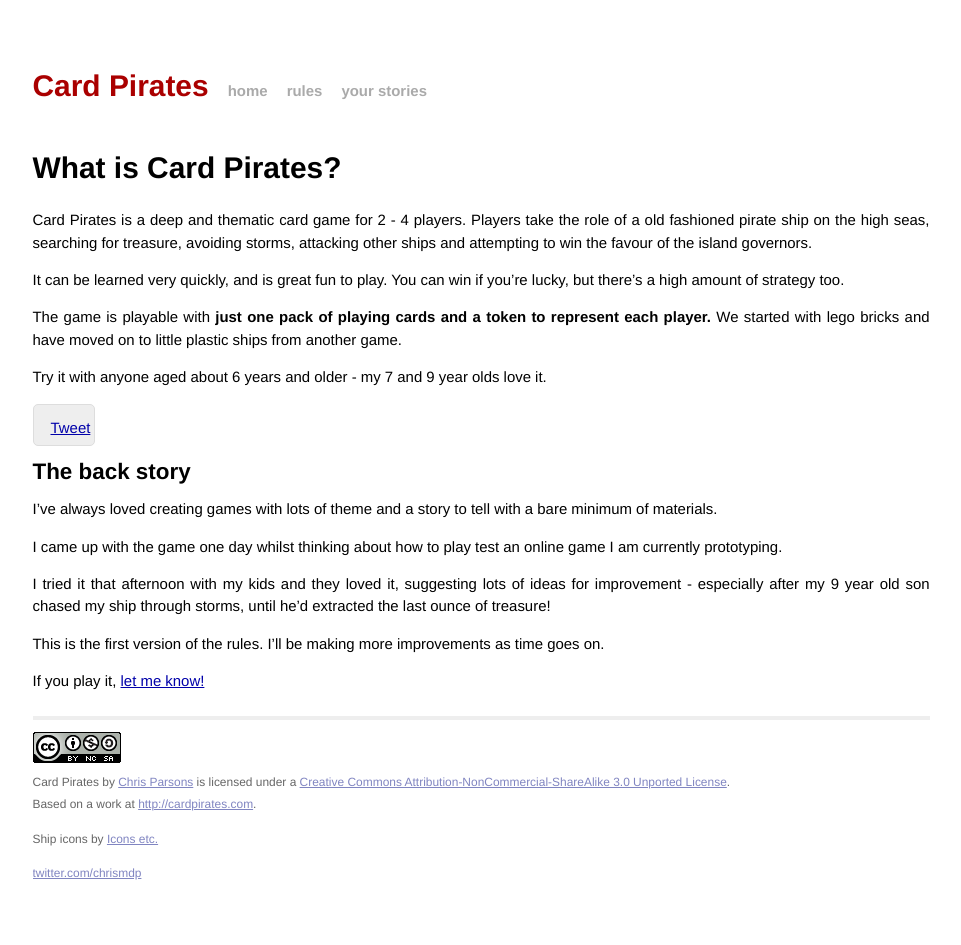
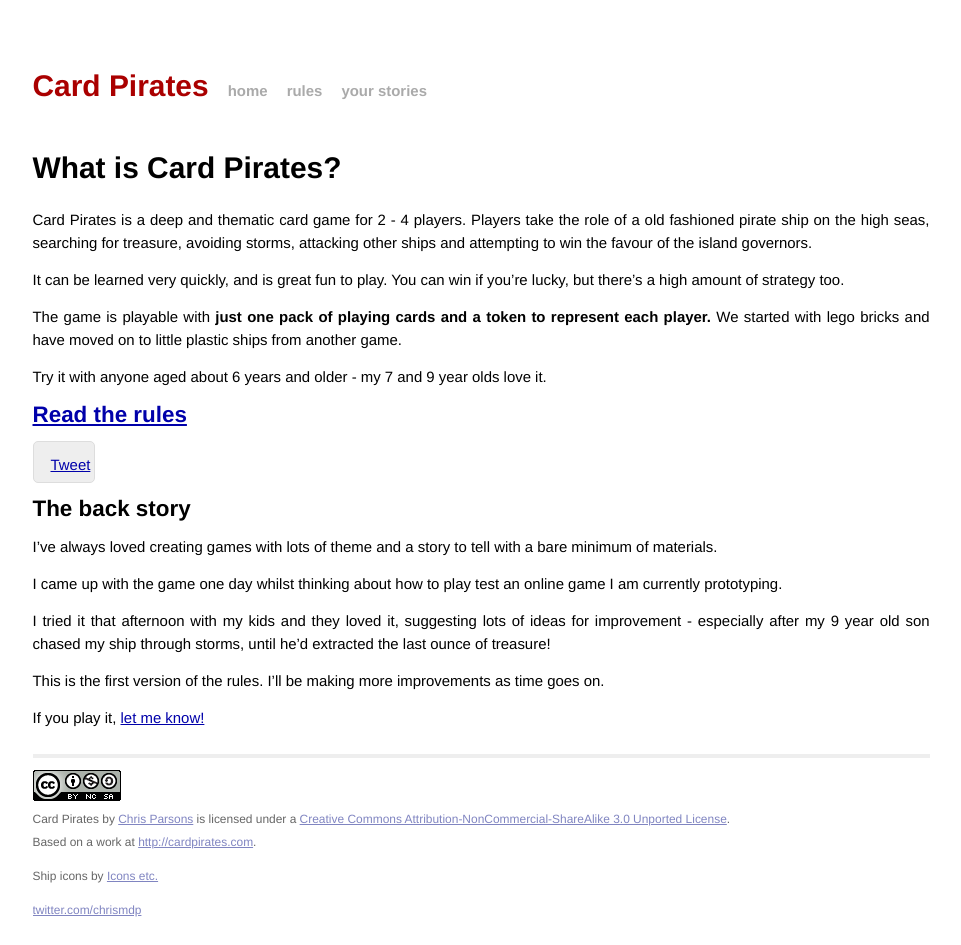
Before and after one commit to chrismdp/cardpirates, a Jekyll site: the page built from index.md, in a window 1280 px wide. Shown: the whole page, without its empty margins (159-1120 px from the left). Built offline with Jekyll 4.4.1, drawn with Linux system fonts in a browser that asks for light colours; comment, search, counter and statistics services are not loaded.

Commit message:
Tweak discussions + rules url

```diff
--- a/css/main.css
+++ b/css/main.css
@@ -165,6 +165,6 @@ ul.posts span {
   background: #eee;
   border: 1px solid #ddd;
   padding: 10px 0 4px 15px;
-  margin: 0em 200px 1em 0px;
+  margin: 1em 200px 1em 0px;
   border-radius: 5px;
 }
--- a/index.md
+++ b/index.md
@@ -15,6 +15,8 @@ The game is playable with **just one pack of playing cards and a token to repres
 
 Try it with anyone aged about 6 years and older - my 7 and 9 year olds love it.
 
+## [Read the rules](/rules)
+
 {% include social.html %}
 
 ## The back story
```
Also changed, not shown: stories/index.md (+1 -0 lines).
